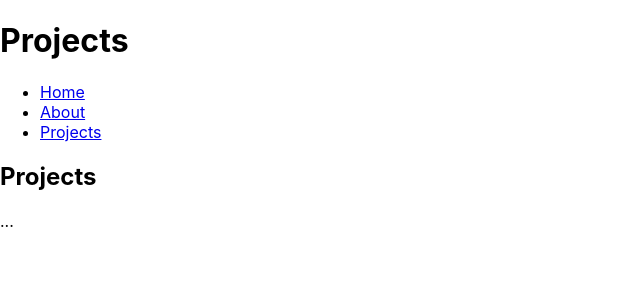
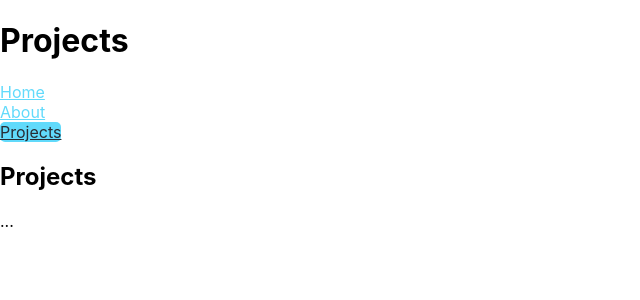
Before and after one commit to VaradK62442/VaradK62442.github.io, a React (Create React App) app: page /projects in a window 1280 px wide. Shown: the top 300 px of the page, without its empty margins (0-640 px from the left). Built offline with nearby package versions, Linux system fonts and the light colour scheme.

Commit message:
nav bar + styling (wip)

```diff
--- a/src/components/NavBar.js
+++ b/src/components/NavBar.js
@@ -1,4 +1,5 @@
 import { NavLink } from "react-router-dom";
+import "../styling/NavBar.css";
 
 const routes = [
     { path: "/", name: "Home" },
@@ -8,7 +9,7 @@ const routes = [
 
 function NavBar() {
     return (
-        <nav>
+        <nav className="navbar">
             <ul>
                 {routes.map((route) => (
                         <li key={route.path}>
--- /dev/null
+++ b/src/styling/NavBar.css
@@ -0,0 +1,15 @@
+.navbar ul {
+    list-style-type: none;
+    margin: 0;
+    padding: 0;
+}
+
+.navbar a {
+    color: #61dafb
+}
+
+.navbar a.active {
+    color: #282c34;
+    background-color: #61dafb;
+    border-radius: 5px;
+}
```
